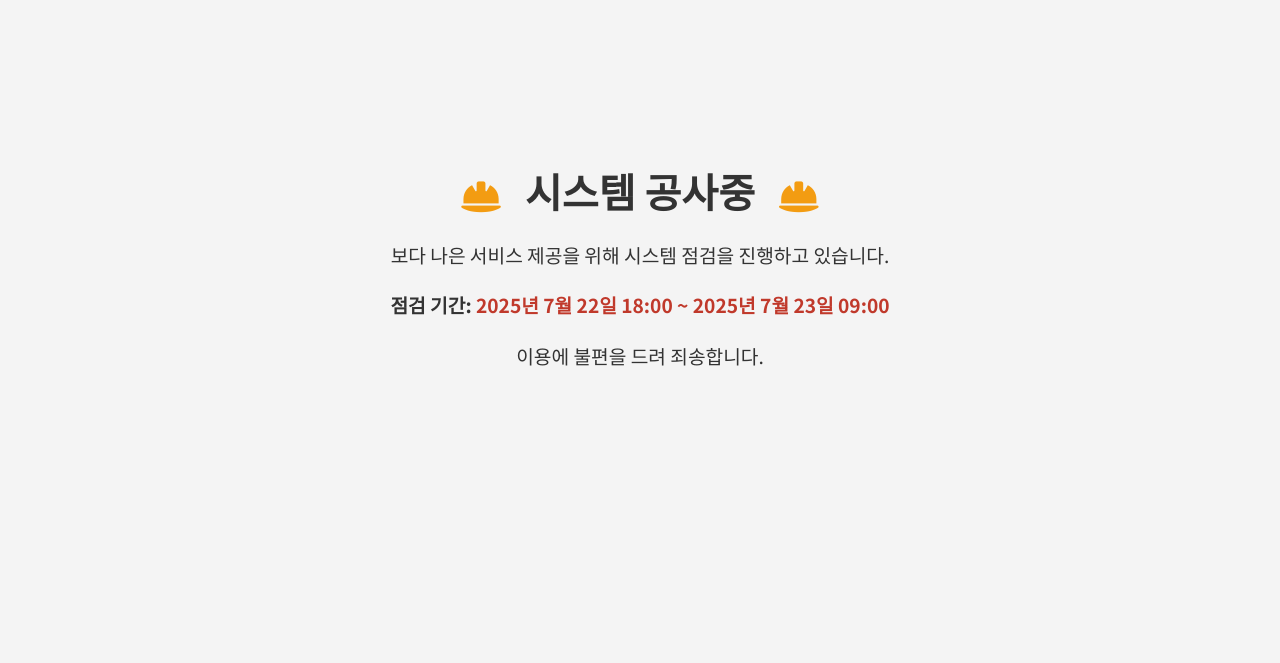
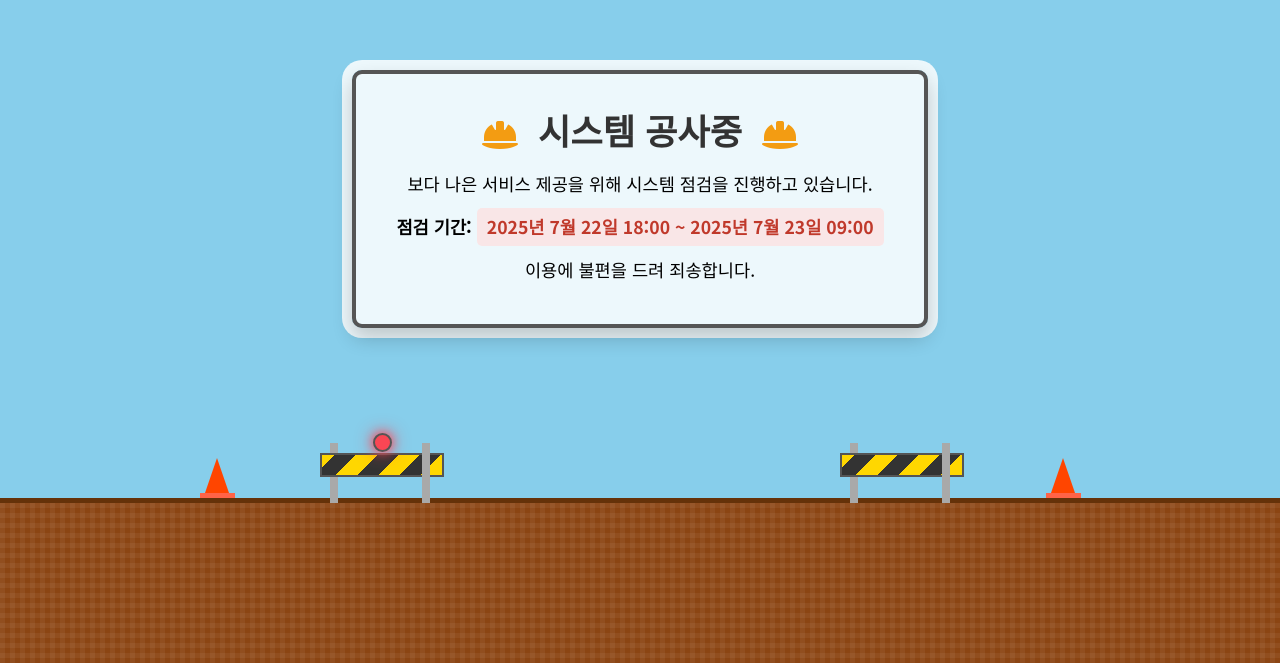
Before and after one commit to danbeeai/academy_notice, a plain HTML site: page vince/index.html in a window 1280 px wide. Shown: the part 137-800 px from the top of the page. Drawn offline with Linux system fonts and the light colour scheme.

Commit message:
vince 2nd try

```diff
--- a/vince/index.html
+++ b/vince/index.html
@@ -1,82 +1,228 @@
 <!DOCTYPE html>
-<html lang="en">
+<html lang="ko">
 <head>
     <meta charset="UTF-8">
     <meta name="viewport" content="width=device-width, initial-scale=1.0">
-    <title>System Maintenance</title>
+    <title>🚧 시스템 공사중 🚧</title>
     <link rel="stylesheet" href="https://cdnjs.cloudflare.com/ajax/libs/font-awesome/6.5.1/css/all.min.css">
     <style>
         @import url('https://fonts.googleapis.com/css2?family=Noto+Sans+KR:wght@400;700&display=swap');
+
+        :root {
+            --sky-color: #87CEEB;
+            --ground-color: #8B4513;
+            --ground-highlight: #A0522D;
+            --text-bg-color: rgba(255, 255, 255, 0.85);
+            --text-color: #333;
+            --accent-color: #f39c12;
+            --danger-color: #c0392b;
+        }
 
         body, html {
             height: 100%;
             margin: 0;
             font-family: 'Noto Sans KR', sans-serif;
+            background-color: var(--sky-color);
+            overflow: hidden; /* Prevent scrollbars from appearing due to decorations */
+        }
+
+        .scene {
+            position: relative;
+            width: 100%;
+            height: 100%;
             display: flex;
             justify-content: center;
             align-items: center;
-            background-color: #f4f4f4;
-            color: #333;
-            text-align: center;
+            flex-direction: column;
+        }
+
+        .ground {
+            position: absolute;
+            bottom: 0;
+            left: 0;
+            width: 100%;
+            height: 20%;
+            background-color: var(--ground-color);
+            background-image:
+                linear-gradient(rgba(255,255,255,0.05) 50%, transparent 50%),
+                linear-gradient(90deg, rgba(255,255,255,0.05) 50%, transparent 50%);
+            background-size: 10px 10px;
+            border-top: 5px solid #653209;
+            z-index: 1;
         }
 
         .container {
-            max-width: 800px;
-            padding: 20px;
+            position: relative;
+            z-index: 10;
+            max-width: 700px;
+            padding: 30px 40px;
+            background: var(--text-bg-color);
+            border: 4px solid #555;
+            border-radius: 10px;
+            box-shadow: 0 10px 20px rgba(0,0,0,0.2), 0 0 0 10px var(--text-bg-color);
+            text-align: center;
+            margin-bottom: 10%; /* Lift it above the ground */
         }
 
         h1 {
-            font-size: 2.5rem;
+            font-size: 2.2rem;
             font-weight: 700;
-            margin-bottom: 20px;
+            margin: 0 0 15px 0;
+            color: var(--text-color);
         }
 
         .icon {
-            font-size: 2.2rem;
-            color: #f39c12;
-            margin: 0 15px;
+            font-size: 2rem;
+            color: var(--accent-color);
+            margin: 0 10px;
             vertical-align: middle;
         }
 
         p {
-            font-size: 1.2rem;
+            font-size: 1.1rem;
             line-height: 1.6;
-            margin-top: 20px;
+            margin: 10px 0;
         }
 
         .schedule {
             font-weight: 700;
-            color: #c0392b;
+            color: var(--danger-color);
+            background: rgba(255, 223, 223, 0.7);
+            padding: 5px 10px;
+            border-radius: 5px;
+            display: inline-block;
+        }
+
+        /* Pixel Art Decorations */
+        .cone {
+            position: absolute;
+            bottom: 20%; /* On top of the ground */
+            z-index: 5;
+            width: 50px;
+            height: 50px;
+        }
+
+        .cone::before { /* Cone body */
+            content: '';
+            position: absolute;
+            bottom: 10px;
+            left: 12.5px;
+            width: 0;
+            height: 0;
+            border-left: 12.5px solid transparent;
+            border-right: 12.5px solid transparent;
+            border-bottom: 35px solid #FF4500;
+        }
+
+        .cone::after { /* Cone base */
+            content: '';
+            position: absolute;
+            bottom: 5px;
+            left: 7.5px;
+            width: 35px;
+            height: 5px;
+            background-color: #FF6347;
+        }
+
+        .cone.left { left: 15%; }
+        .cone.right { right: 15%; }
+
+        .barrier {
+            position: absolute;
+            bottom: 20%;
+            z-index: 4;
+            width: 120px;
+            height: 60px;
+        }
+
+        .barrier::before { /* Post left */
+            content: '';
+            position: absolute;
+            bottom: 0;
+            left: 10px;
+            width: 8px;
+            height: 60px;
+            background: #A9A9A9;
+        }
+        .barrier::after { /* Post right */
+            content: '';
+            position: absolute;
+            bottom: 0;
+            right: 10px;
+            width: 8px;
+            height: 60px;
+            background: #A9A9A9;
+        }
+
+        .barrier-bar {
+            position: absolute;
+            top: 10px;
+            left: 0;
+            width: 100%;
+            height: 20px;
+            background: repeating-linear-gradient(
+                -45deg,
+                #FFD700,
+                #FFD700 15px,
+                #333 15px,
+                #333 30px
+            );
+            border: 2px solid #555;
+        }
+
+        .barrier.left { left: 25%; }
+        .barrier.right { right: 25%; }
+
+        .blinking-light {
+            position: absolute;
+            top: -10px;
+            left: calc(50% - 7.5px);
+            width: 15px;
+            height: 15px;
+            background-color: red;
+            border-radius: 50%;
+            border: 2px solid #555;
+            animation: blink 1.5s infinite;
+        }
+
+        @keyframes blink {
+            0%, 100% { background-color: #c0392b; box-shadow: none; }
+            50% { background-color: #ff4757; box-shadow: 0 0 10px #ff4757, 0 0 20px #ff4757; }
         }
 
         /* Responsive Design */
+        @media (max-width: 900px) {
+            .cone.left { left: 5%; }
+            .cone.right { right: 5%; }
+            .barrier.left { display: none; } /* Hide barriers on smaller screens */
+            .barrier.right { right: 10%; }
+        }
+
         @media (max-width: 768px) {
-            h1 {
-                font-size: 2rem;
+            .container {
+                margin-bottom: 5%;
+                padding: 20px;
+                max-width: 90%;
             }
-            .icon {
-                font-size: 1.8rem;
-            }
-            p {
-                font-size: 1rem;
-            }
+            h1 { font-size: 1.8rem; }
+            .icon { font-size: 1.6rem; }
+            p { font-size: 1rem; }
+            .barrier { display: none; } /* Hide all barriers */
         }
 
         @media (max-width: 480px) {
-            h1 {
-                font-size: 1.8rem;
+            h1 { font-size: 1.5rem; }
+            .icon { font-size: 1.3rem; }
+            p { font-size: 0.9rem; }
+            .schedule { padding: 3px 6px; }
+            .cone.right { display: none; } /* Show only one cone */
+            .cone.left { left: 10%; }
         }
-            .icon {
-                font-size: 1.5rem;
-                margin: 0 10px;
-            }
-            p {
-                font-size: 0.9rem;
-            }
-        }
+
     </style>
 </head>
 <body>
+    <div class="scene">
         <div class="container">
             <h1>
                 <i class="fas fa-hard-hat icon"></i>
@@ -90,5 +236,20 @@
             </p>
             <p>이용에 불편을 드려 죄송합니다.</p>
         </div>
+
+        <div class="ground"></div>
+
+        <!-- Decorations -->
+        <div class="cone left"></div>
+        <div class="cone right"></div>
+
+        <div class="barrier left">
+            <div class="barrier-bar"></div>
+            <div class="blinking-light"></div>
+        </div>
+        <div class="barrier right">
+            <div class="barrier-bar"></div>
+        </div>
+    </div>
 </body>
 </html>
```
Lines whose indentation alone changed are shown as unchanged.
